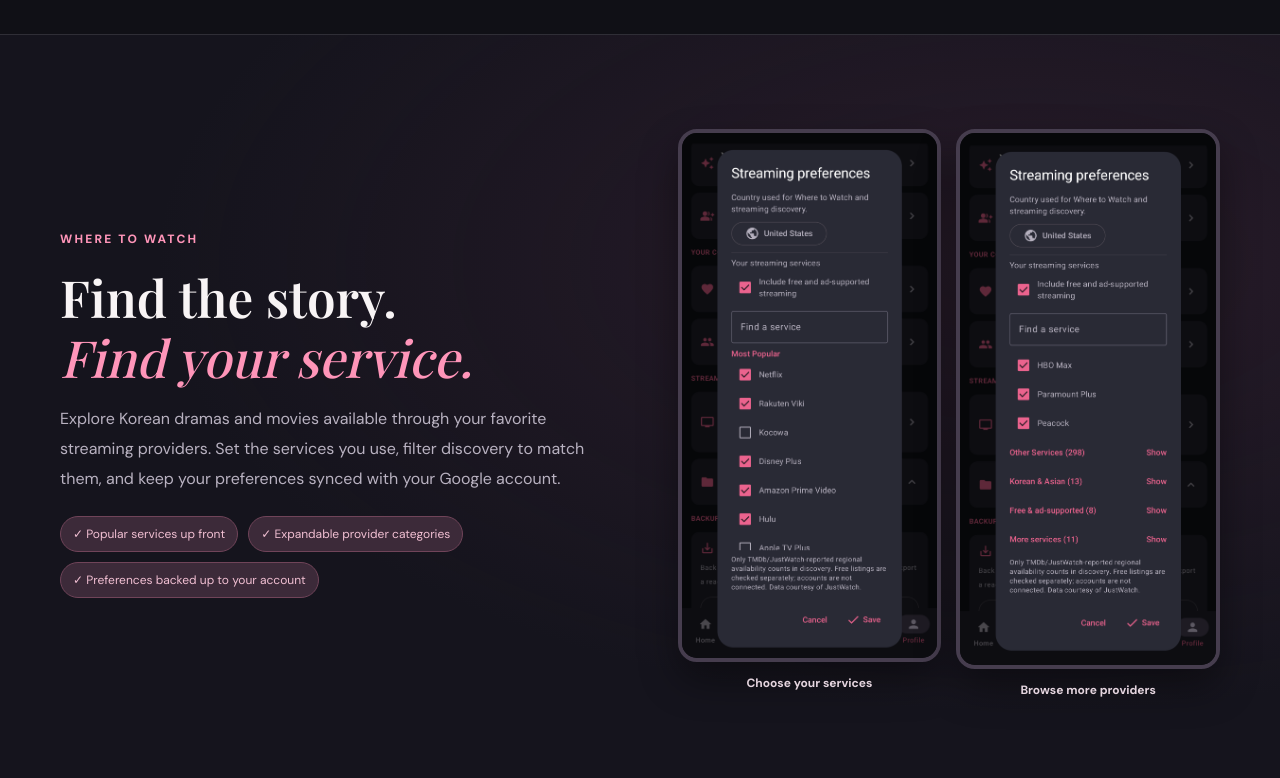
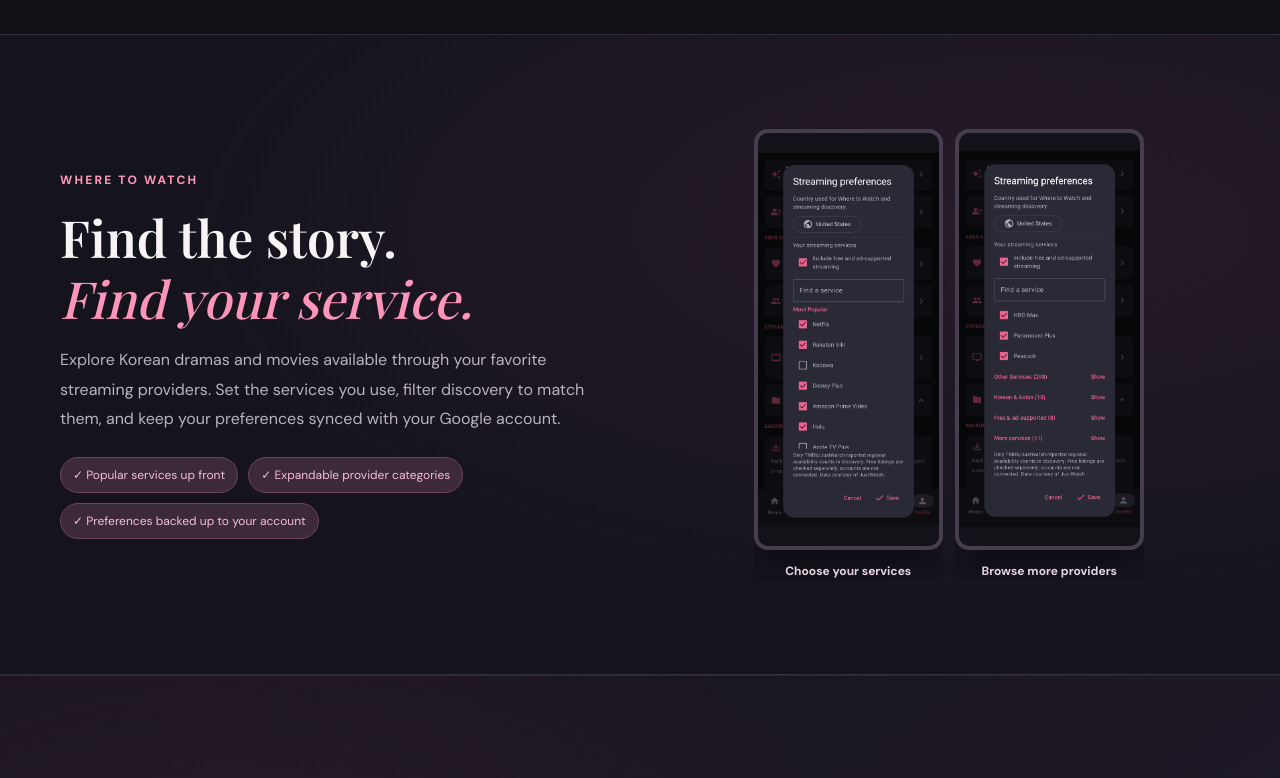
Before and after one commit to guns4america/kdramacompanionweb, a plain HTML site: page index.html in a window 1280 px wide. Shown: the part 2480-3258 px from the top of the page. Drawn offline with nearby package versions, Linux system fonts and the light colour scheme; a web font is replaced by a local one.

Commit message:
fix: scale new screenshots to match existing website previews

```diff
--- a/styles.css
+++ b/styles.css
@@ -108,3 +108,27 @@
 .showcase-shot span{display:block;text-align:center;margin-top:12px;font-size:12px;font-weight:700;color:#e5d5df;line-height:1.5}
 .gallery-shot-link{display:block;border-radius:25px}
 @media(max-width:540px){.showcase-shots{gap:10px}.showcase-shot img{border-width:3px;border-radius:15px}.showcase-shot span{font-size:11px}}
+
+/* Keep new Friends and streaming screenshots at the same visual scale as existing app previews. */
+.showcase-shots{
+  width:100%;
+  max-width:390px;
+  margin-inline:auto;
+  grid-template-columns:repeat(2,minmax(0,1fr));
+  gap:12px;
+}
+.showcase-shot{min-width:0;max-width:100%;overflow:hidden}
+.showcase-shot img{
+  width:100%;
+  max-width:100%;
+  height:auto;
+  aspect-ratio:690 / 1536;
+  object-fit:contain;
+  border-radius:14px;
+}
+.screenshot-card{min-width:0}
+.gallery-shot-link,.gallery-shot-link .shot-image{width:100%;max-width:100%}
+.gallery-shot-link .shot-image img{width:100%;height:100%;object-fit:cover}
+@media(max-width:540px){
+  .showcase-shots{max-width:340px;gap:10px}
+}
```
